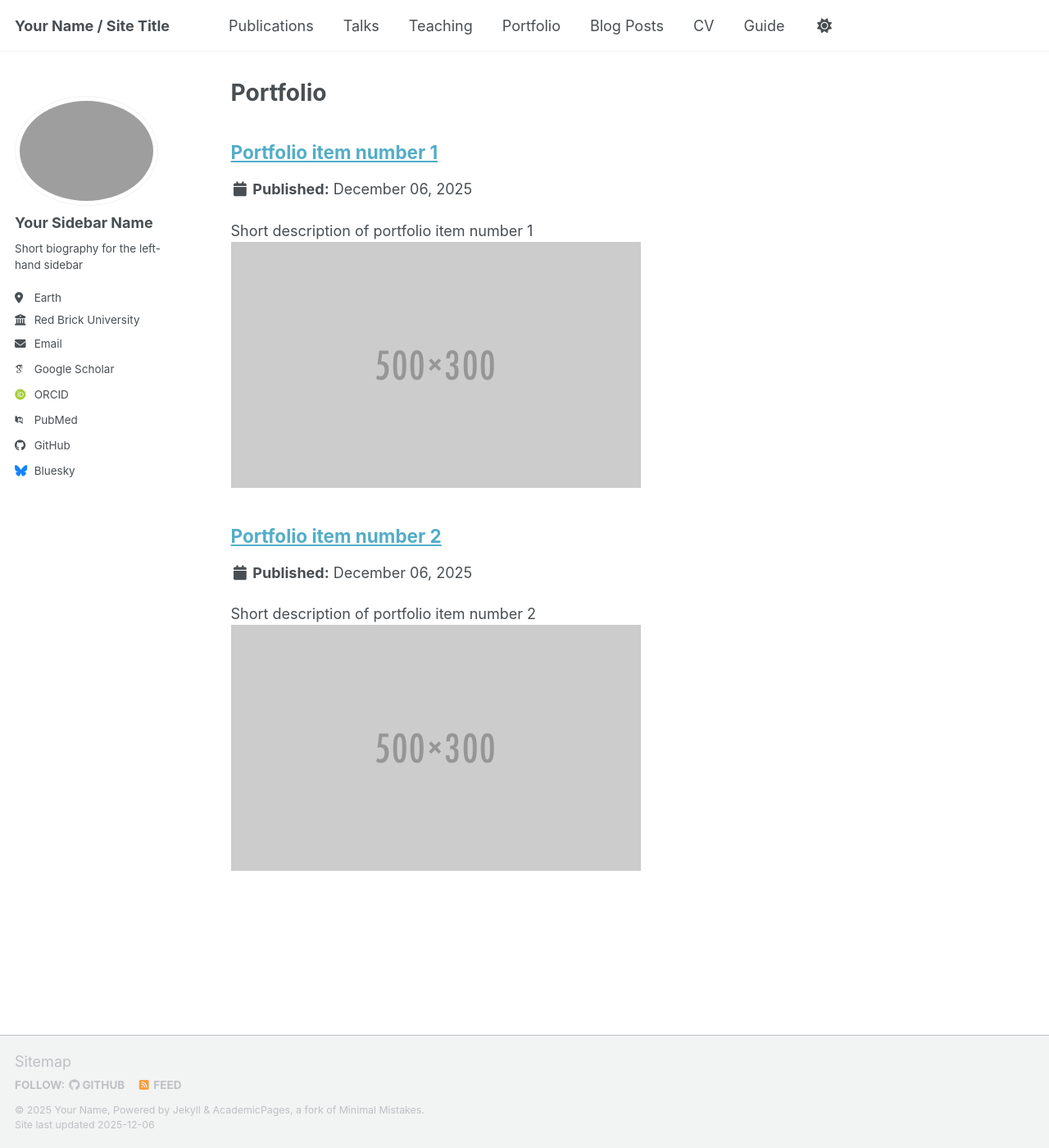
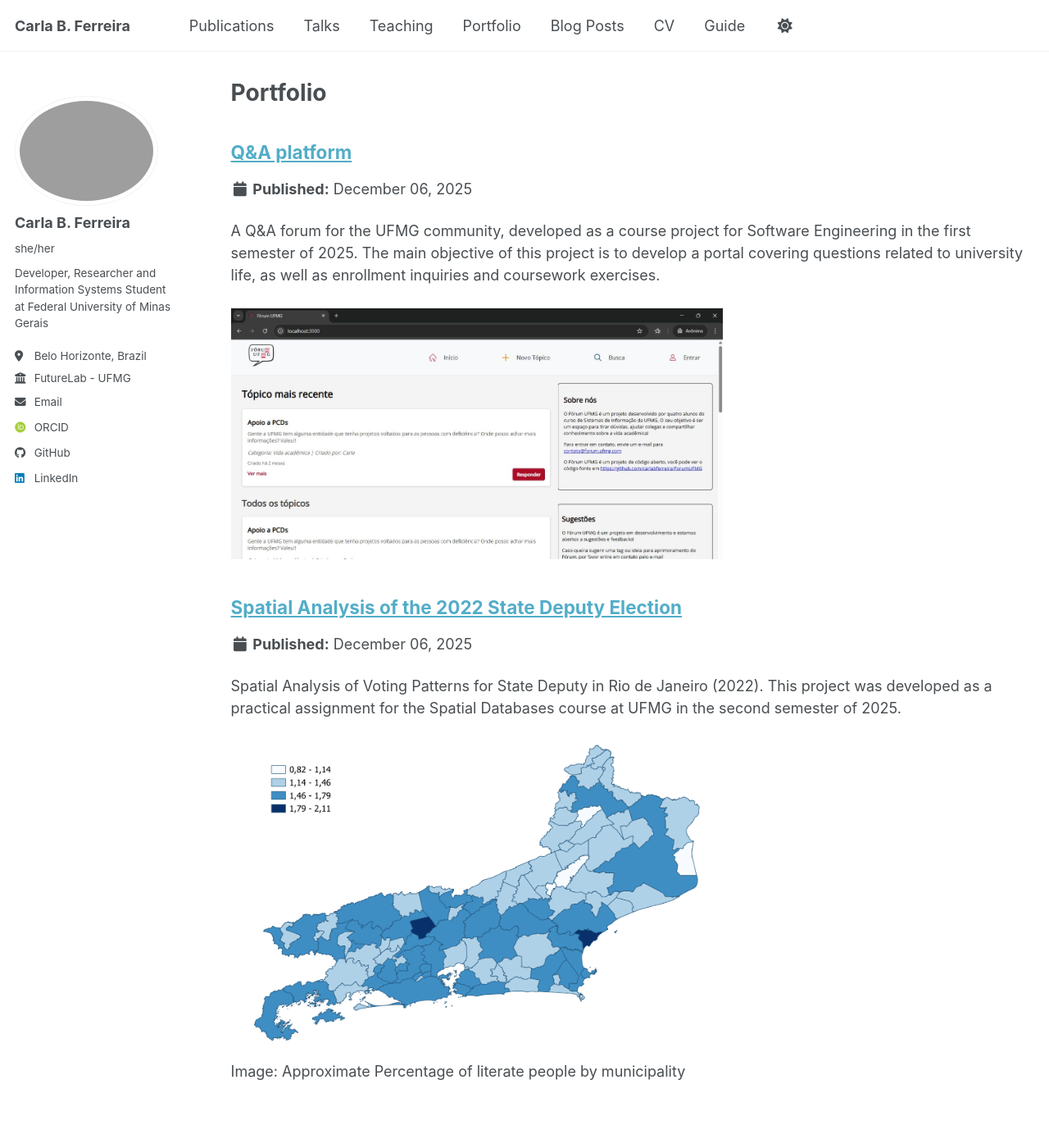
Before and after one commit to carlabferreira/carlabferreira.github.io, a Jekyll site: the page built from _pages/portfolio.html, in a window 1280 px wide and 1400 px high. Shown: the whole window at 82% size. Built offline with Jekyll 4.4.1, drawn with Linux system fonts in a browser that asks for light colours; some web fonts are replaced; a script bundle is joined from its source files by our own code; library files that are not in the unit come from our copies; some of the changed text lies outside the part shown.

Commit message:
update biographic information, publications and portifolio

```diff
--- a/_config.yml
+++ b/_config.yml
@@ -9,14 +9,14 @@
 # Basic Site Settings
 locale                   : "en-US"
 site_theme               : "default" # Currently available options are "default", "air"
-title                    : "Your Name / Site Title"
+title                    : "Carla B. Ferreira"
 title_separator          : "-"
-name                     : &name "Your Name"
+name                     : &name "Carla B. Ferreira"
 description              : &description "Your Name's academic portfolio"   # Update this with a general description of your site, this is the default if not overridden by a page
-url                      : https://academicpages.github.io # The base hostname & protocol for your site e.g. "https://[your GitHub username].github.io",
+url                      : https://carlabferreira.github.io # The base hostname & protocol for your site e.g. "https://[your GitHub username].github.io",
                                                            # or if you already have some other page hosted on Github then use "https://[your GitHub username].github.io/[Your Repo Name]"
 baseurl                  : "" # the subpath of your site, e.g. "/blog"
-repository               : "academicpages/academicpages.github.io"
+repository               : "carlabferreira/carlabferreira.github.io"
 
 # Site Author - The following control what appear as part of the author content on the side bar.
 #               If a field is blank the icon and link will not appear, otherwise it will be shown.
@@ -24,24 +24,24 @@ repository               : "academicpages/academicpages.github.io"
 author:
   # Biographic information
   avatar           : "profile.png"
-  name             : "Your Sidebar Name"
-  pronouns         : # example: "she/her"
-  bio              : "Short biography for the left-hand sidebar"
-  location         : "Earth"
-  employer         : "Red Brick University"
+  name             : "Carla B. Ferreira"
+  pronouns         : "she/her"
+  bio              : "Developer, Researcher and Information Systems Student at Federal University of Minas Gerais"
+  location         : "Belo Horizonte, Brazil"
+  employer         : "FutureLab - UFMG"
   uri              : # URL
-  email            : "none@example.org"
+  email            : "carlaferreira@dcc.ufmg.br"
 
   # Academic websites
   academia         : # URL
   arxiv            : # URL - Update with the correct link to your profile
-  googlescholar    : "https://scholar.google.com/citations?user=PS_CX0AAAAAJ"
+  googlescholar    : # "https://scholar.google.com/citations?user=PS_CX0AAAAAJ"
   inspire-hep      : # URL
   impactstory      : # URL
-  orcid            : "https://orcid.org/yourorcidurl"
+  orcid            : "https://orcid.org/0009-0007-4257-0828"
   semantic         : # URL
   ssrn             : # URL
-  pubmed           : "https://www.ncbi.nlm.nih.gov/pubmed/?term=john+snow"
+  pubmed           : # "https://www.ncbi.nlm.nih.gov/pubmed/?term=john+snow"
   researchgate     : # URL
   scopus           : # URL
   zotero           : # URL
@@ -51,13 +51,13 @@ author:
   bitbucket        : # Username - Update with your username on the site
   codepen          : # Username
   dribbble         : # Username
-  github           : "academicpages"
+  github           : "carlabferreira"
   kaggle           : # Username
   stackoverflow    : # User number or user number and name (i.e., use "1" or "1/jeff-atwood")
 
   # Social media
   artstation       : # Username
-  bluesky          : "bsky.app" # Replace this with you Bluesky username
+  bluesky          : #"bsky.app" # Replace this with you Bluesky username
   facebook         : # Username
   flickr           : # Username
   foursquare       : # Username
@@ -66,7 +66,7 @@ author:
   keybase          : # Username
   instagram        : # Username
   lastfm           : # Username
-  linkedin         : # Username
+  linkedin         : "carla-bferreira"
   mastodon         : # URL
   medium           : # URL
   pinterest        : # Username
--- /dev/null
+++ b/_portfolio/Q&A platform.md
@@ -0,0 +1,32 @@
+---
+title: "Q&A platform"
+excerpt: "A Q&A forum for the UFMG community, developed as a course project for Software Engineering in the first semester of 2025. The main objective of this project is to develop a portal covering questions related to university life, as well as enrollment inquiries and coursework exercises. <br/> <br/><img src='/images/forum.jpeg' alt='forum' width='600'>"
+collection: portfolio
+---
+
+A Q&A forum for the UFMG community, developed as a course project for Software Engineering in the first semester of 2025. The main objective of this project is to develop a portal covering questions related to university life, as well as enrollment inquiries and coursework exercises.
+
+<img src='/images/forum.jpeg' alt='forum' width='600'>
+
+Code available at [https://github.com/carlabferreira/ForumUFMG](https://github.com/carlabferreira/ForumUFMG)
+
+### Team Members:
+- Carla Beatriz Ferreira
+- Gabriele Pinheiro Sá
+- Manuela Monteiro Fernandes de Oliveira
+- Vitor Terra Mattos do Patrocínio Veloso
+
+### Objectives and Key Features:
+The main objective of this project is to develop a Q&A forum for the UFMG community, covering questions related to university life as well as enrollment inquiries and coursework exercises. Key features to be implemented include:
+
+- User registration and login (Authentication)
+- Creation of new discussion topics/questions
+- Replying to an existing topic/question
+- Home page for registered and unregistered users (topic viewing)
+- Option to delete a topic/question
+- Creation of tags to categorize topics
+- Question search functionality
+
+### Technology Stack:
+- Version Control: Git and GitHub
+- Languages & Tools: JavaScript (including Node.js, React, jQuery), HTML, CSS, and MySQL
--- a/_portfolio/portfolio-1.md
+++ /dev/null
@@ -1,7 +0,0 @@
----
-title: "Portfolio item number 1"
-excerpt: "Short description of portfolio item number 1<br/><img src='/images/500x300.png'>"
-collection: portfolio
----
-
-This is an item in your portfolio. It can be have images or nice text. If you name the file .md, it will be parsed as markdown. If you name the file .html, it will be parsed as HTML.
--- a/_portfolio/portfolio-2.html
+++ /dev/null
@@ -1,7 +0,0 @@
----
-title: "Portfolio item number 2"
-excerpt: "Short description of portfolio item number 2 <br/><img src='/images/500x300.png'>"
-collection: portfolio
----
-
-This is an item in your portfolio. It can be have images or nice text. If you name the file .md, it will be parsed as markdown. If you name the file .html, it will be parsed as HTML.
--- /dev/null
+++ b/_portfolio/rj_election_analisys.md
@@ -0,0 +1,31 @@
+---
+title: "Spatial Analysis of the 2022 State Deputy Election"
+excerpt: "Spatial Analysis of Voting Patterns for State Deputy in Rio de Janeiro (2022). This project was developed as a practical assignment for the Spatial Databases course at UFMG in the second semester of 2025. <br/><img src='/images/alfabetizacao_rj_perc.png' alt='Percentage of literate people by municipality' width='600'> <br/> Image: Approximate Percentage of literate people by municipality"
+collection: portfolio
+---
+
+A Q&A forum for the UFMG community, developed as a course project for Software Engineering in the first semester of 2025. The main objective of this project is to develop a portal covering questions related to university life, as well as enrollment inquiries and coursework exercises.
+
+Code and results available at [https://github.com/carlabferreira/RJ_election_analysis](https://github.com/carlabferreira/RJ_election_analysis)
+
+
+<img src='/images/alfabetizacao_rj_perc.png' alt='Percentage of literate people by municipality' width='600'>
+
+Image: Approximate Percentage of literate people by municipality
+
+### Team Members:
+- Ana Luisa Messias Ferreira Mendes
+- Carla Beatriz Ferreira
+- Clara Garcia Tavares
+- Filipe Mauro da Terra Caldeira
+
+### Data Sources:
+- Election Data: TSE Open Data Portal (Superior Electoral Court) - https://dadosabertos.tse.jus.br/dataset/resultados-2022
+- Literacy: 2022 CENSUS (IBGE) - https://www.ibge.gov.br/estatisticas/sociais/saude/22827-censo-demografico-2022.html?=&t=downloads
+- Public Security Statistics: GOV Open Data - https://dados.gov.br/dados/conjuntos-dados/isp-estatisticas-de-seguranca-publica (Monthly historical series by municipality since 2014)
+- Shapefiles: GOV Open Data - https://dados.gov.br/dados/conjuntos-dados/malha-geometrica-dos-municipios-brasileiros (Geometric mesh of Rio de Janeiro municipalities in 2010)
+
+### Some of the conducted analyses include:
+- Comparison between politically aligned groups
+- Regionalized spatial autocorrelation
+- Correlation between candidate votes and public security data
```
Also changed, not shown: _publications/2009-10-01-paper-title-number-1.md (+2 -2 lines), _publications/2010-10-01-paper-title-number-2.md (deleted, +0 -14 lines), _publications/2015-10-01-paper-title-number-3.md (deleted, +0 -14 lines), _publications/2024-02-17-paper-title-number-4.md (+2 -2 lines), _publications/2025-06-08-paper-title-number-5.md (deleted, +0 -13 lines), images/alfabetizacao_rj_perc.png (added), images/forum.jpeg (added), images/profile.jpeg (added), images/profile_example.png (added), 1 other file.
